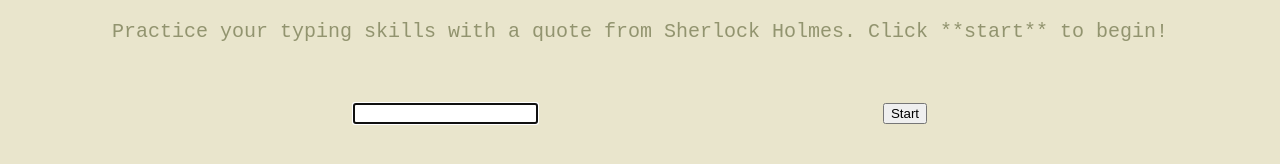
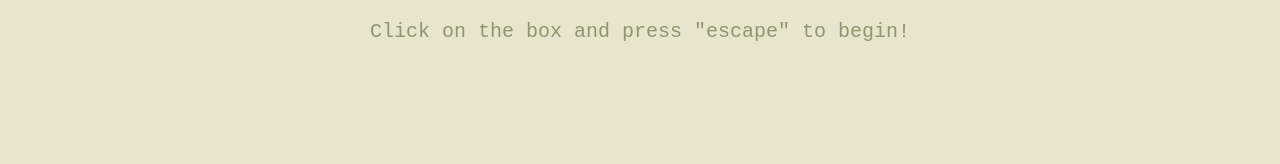
Before and after one commit to yjq0607/tutorial-typing-game, a plain HTML site: page index.html in a window 1280 px wide. Drawn offline with Linux system fonts and the light colour scheme.

Commit message:
Update index.html
Input no longer visible

```diff
--- a/index.html
+++ b/index.html
@@ -9,12 +9,11 @@
     </head>
     <body>
         <!-- <h1>Typing game!</h1> -->
-        <p>Practice your typing skills with a quote from Sherlock Holmes. Click **start** to begin!</p>
-        <p id="quote"></p> <!-- This will display our quote -->
+        <p>Click on the box and press "escape" to begin!</p>
+        <div class="quote-container"><p id="quote"></p></div> <!-- This will display our quote -->
         <p id="message"></p> <!-- This will display any status messages -->
         <div>
-            <input type="text" aria-label="current word" id="typed-value" /> <!-- The textbox for typing -->
-            <button type="button" id="start">Start</button> <!-- To start the game -->
+            <input type="text" aria-label="current word" id="typed-value" onfocusout="focus(this)" style="opacity:0.0"/> <!-- The textbox for typing -->
         </div>
     </body>
 </html>
```
